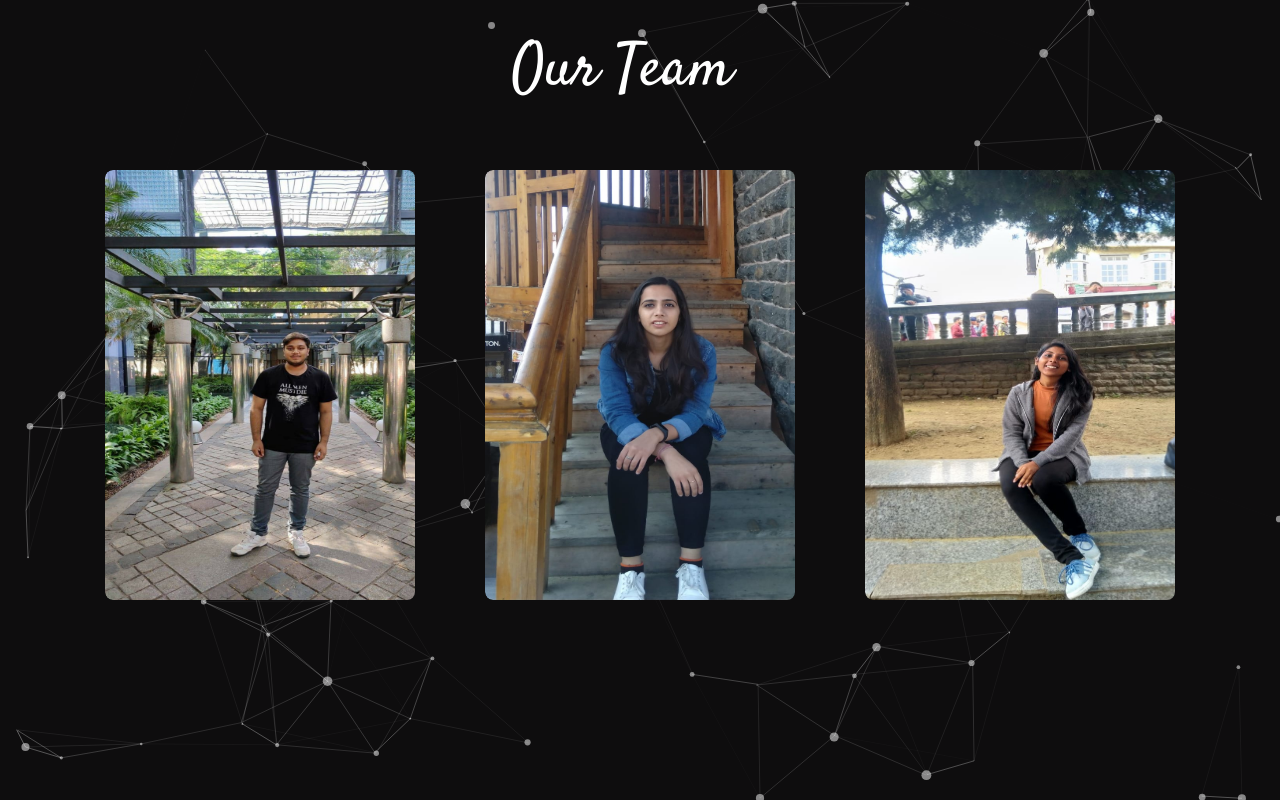
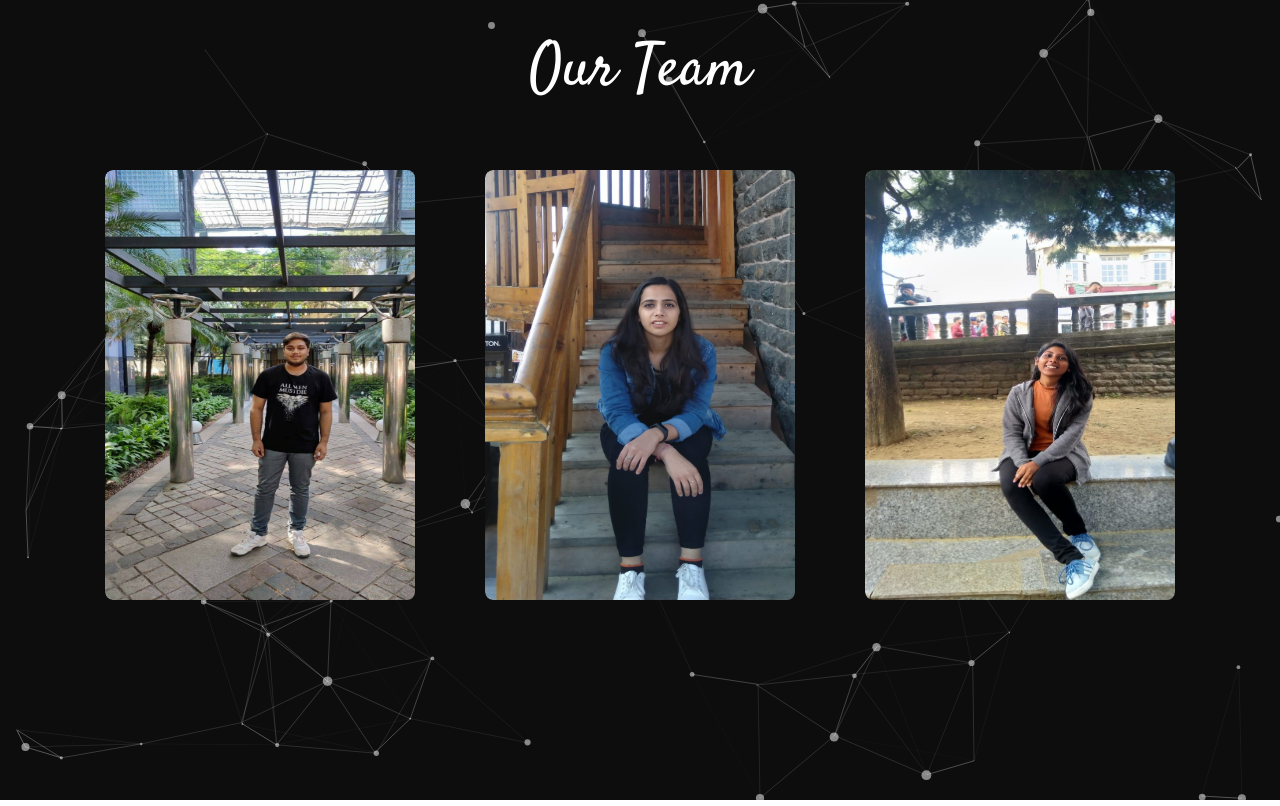
Before and after one commit to Bhavya00/Comida, a PHP site: page /OurTeam.html in a window 1280 px wide. Run offline with PHP 8.4, Linux system fonts and the light colour scheme; some libraries are stand-ins or nearby versions.

Commit message:
Modified OurTeam.css

```diff
--- a/OurTeam.css
+++ b/OurTeam.css
@@ -20,7 +20,8 @@ body{
 }
 h1 {
     position: absolute;
-     left: 40%;
+    left: 40%;
+    right: 40%;
     font-weight: bold;
     color: white;
     padding-top: 35px;
```
